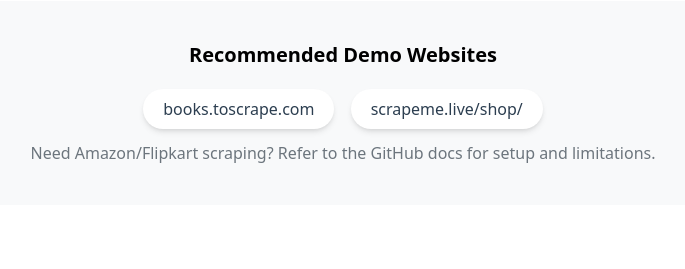
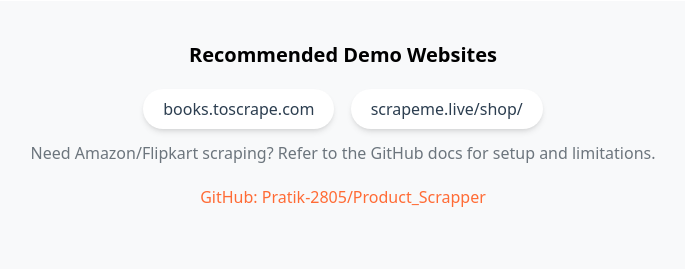
Before and after one commit to Pratik-2805/Product_Scrapper, a Django app: page / in a window 1280 px wide. Shown: the part 1019-1288 px from the top of the page, without its empty margins (297-982 px from the left). Before the commit the page ends 1182 px from the top, so only its background shows below. Run offline with Django 5.2, Linux system fonts and the light colour scheme; some libraries are stand-ins or nearby versions.

Commit message:
Update index.html

```diff
--- a/scrapper/templates/index.html
+++ b/scrapper/templates/index.html
@@ -215,6 +215,9 @@
       </div>
       <p class="text-dark mt-3">Need Amazon/Flipkart scraping? Refer to the GitHub docs for setup and limitations.</p>
     </div>
+    <div class="text-center py-5">
+      <a href="https://github.com/Pratik-2805/Product_Scrapper" target="_blank" class="text-primary hover:underline">GitHub: Pratik-2805/Product_Scrapper</a>
+    </div>
   </div>
 
   <script>
```
